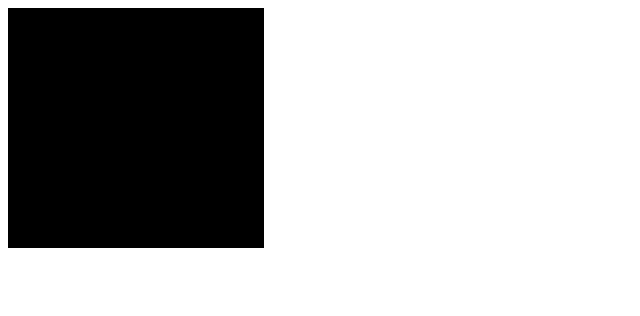
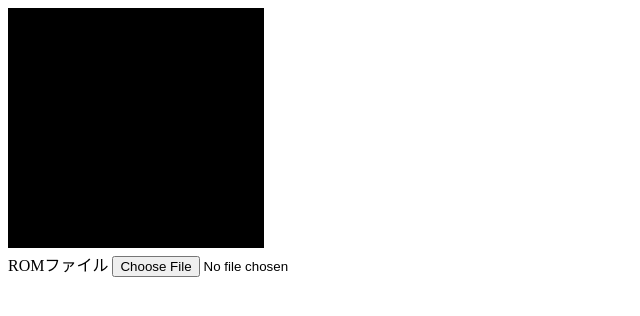
Before and after one commit to ofutonMizuki/NES-emulator-with-TypeScript, a website built with webpack: page src/index.html in a window 1280 px wide. Shown: the whole page, without its empty margins (0-640 px from the left). Built offline with nearby package versions, Linux system fonts and the light colour scheme.

Commit message:
ファイルをアップロードできるようHTMLを修正。dist配下を追跡対象外に変更

```diff
--- a/src/index.html
+++ b/src/index.html
@@ -1,11 +1,21 @@
 <!DOCTYPE html>
 <html>
-  <head>
+
+<head>
     <meta charset="UTF-8" />
     <title>NES Emulator</title>
-  </head>
-  <body>
-    <canvas id="screen" width="256" height="240"></canvas>
+</head>
+
+<body>
+    <div id="main_section">
+        <canvas id="screen" width="256" height="240"></canvas>
+    </div>
+    <div>
+        <label>ROMファイル</label>
+
+        <input type="file" id="romData" accept=".nes" />
+    </div>
     <script src="bundle.js"></script>
-  </body>
+</body>
+
 </html>
```
Also changed, not shown: 1 other file.
